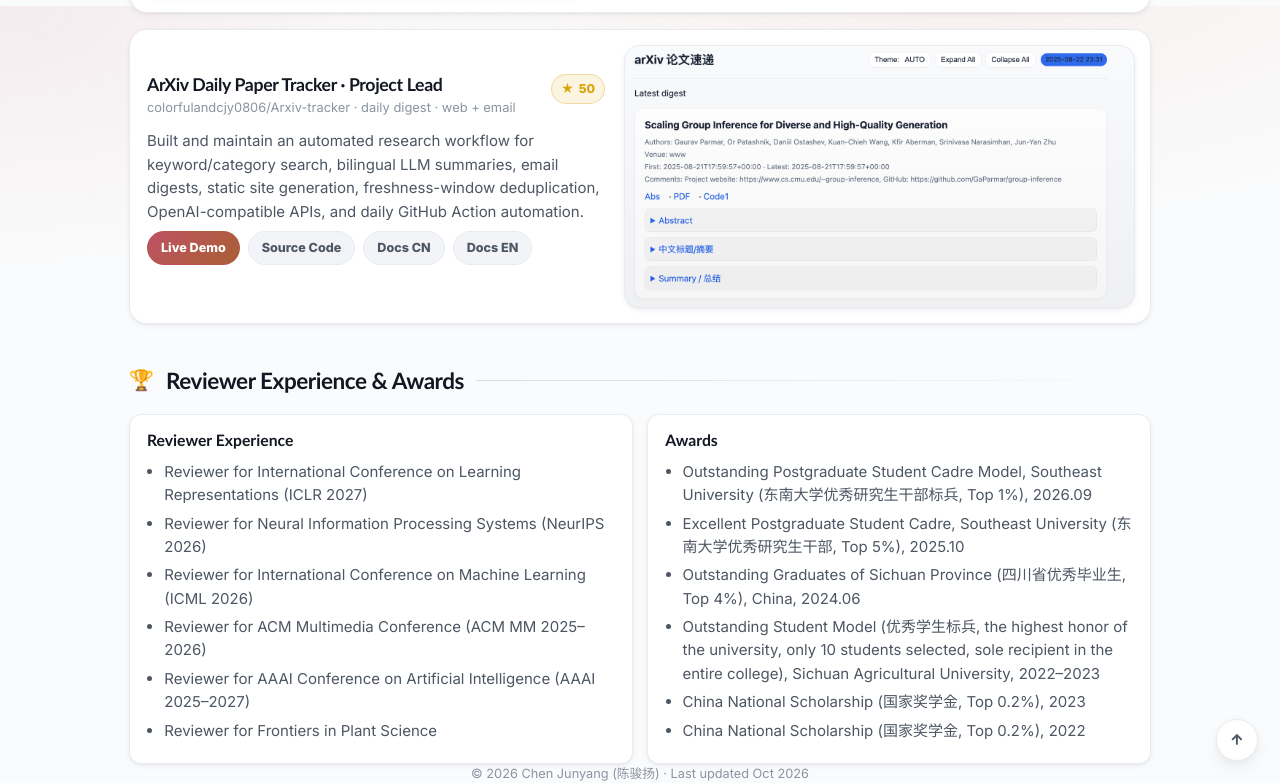
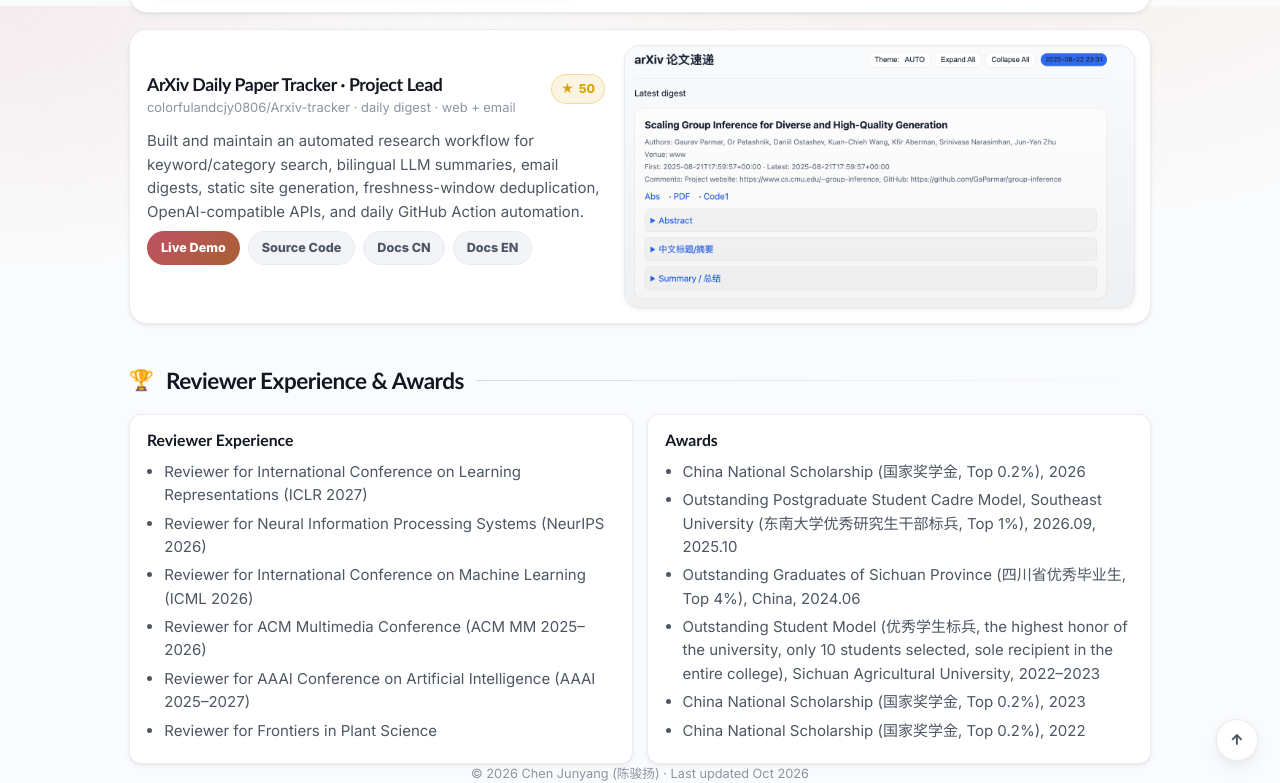
Before and after one commit to colorfulandcjy0806/colorfulandcjy0806.github.io, a Jekyll site: the page built from _pages/about.md, in a window 1280 px wide and 900 px high, scrolled down 2577 px, cut to the strip 117-900 px from the top of the window. Built offline with Jekyll 4.4.1, drawn with Linux system fonts in a browser that asks for light colours; comment, search, counter and statistics services are not loaded.

Commit message:
Update about.md

```diff
--- a/_pages/about.md
+++ b/_pages/about.md
@@ -170,8 +170,8 @@ redirect_from:
   <section class="recognition-card">
     <h3>Awards</h3>
     <ul class="compact-list">
-      <li>Outstanding Postgraduate Student Cadre Model, Southeast University (东南大学优秀研究生干部标兵, Top 1%), 2026.09</li>
-      <li>Excellent Postgraduate Student Cadre, Southeast University (东南大学优秀研究生干部, Top 5%), 2025.10</li>
+      <li>China National Scholarship (国家奖学金, Top 0.2%), 2026</li>
+      <li>Outstanding Postgraduate Student Cadre Model, Southeast University (东南大学优秀研究生干部标兵, Top 1%), 2026.09, 2025.10</li>
       <li>Outstanding Graduates of Sichuan Province (四川省优秀毕业生, Top 4%), China, 2024.06</li>
       <li>Outstanding Student Model (优秀学生标兵, the highest honor of the university, only 10 students selected, sole recipient in the entire college), Sichuan Agricultural University, 2022–2023</li>
       <li>China National Scholarship (国家奖学金, Top 0.2%), 2023</li>
```
